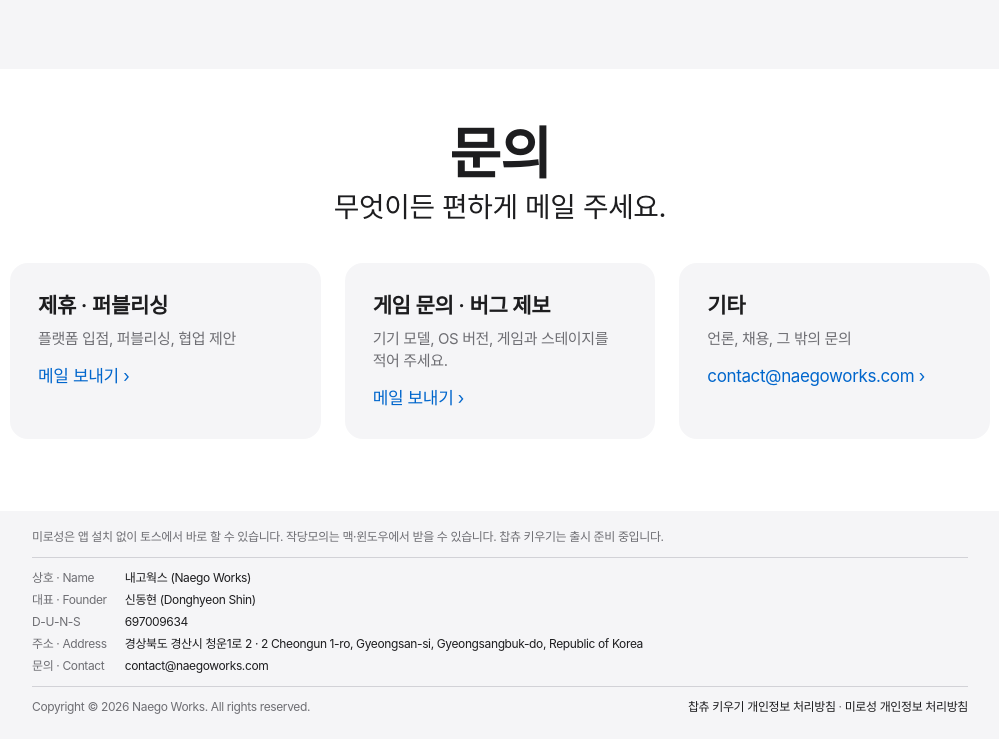
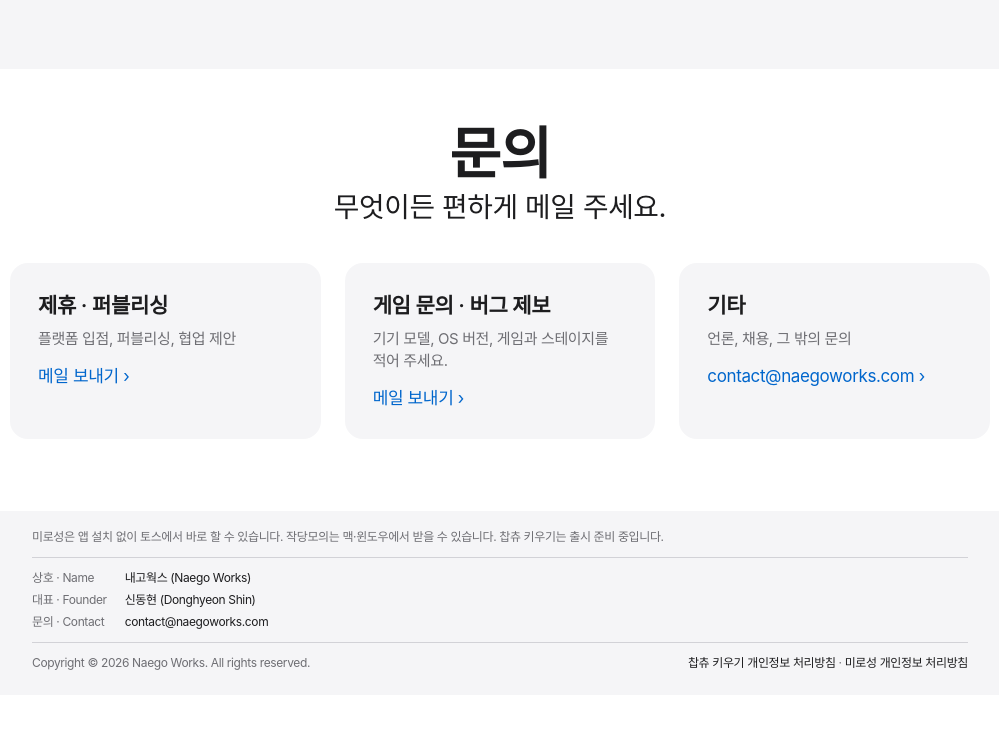
Before and after one commit to donghyeun02/naegoworks-site, a plain HTML site: page index.html in a window 1280 px wide. Shown: the part 3905-4644 px from the top of the page, without its empty margins (140-1139 px from the left). After the commit the page ends 4600 px from the top, so only its background shows below. Drawn offline with Linux system fonts and the light colour scheme; a web font is replaced by a local one.

Commit message:
홈 하단: 상호 · 대표 · 문의만 남김 (D-U-N-S · 주소 뺌)
Co-Authored-By: Claude Opus 5.5 <noreply@anthropic.com>

```diff
--- a/index.html
+++ b/index.html
@@ -315,8 +315,6 @@
     <dl>
       <dt>상호 · Name</dt><dd>내고웍스 (Naego Works)</dd>
       <dt>대표 · Founder</dt><dd>신동현 (Donghyeon Shin)</dd>
-      <dt>D-U-N-S</dt><dd>697009634</dd>
-      <dt>주소 · Address</dt><dd>경상북도 경산시 청운1로 2 · 2 Cheongun 1-ro, Gyeongsan-si, Gyeongsangbuk-do, Republic of Korea</dd>
       <dt>문의 · Contact</dt><dd><a href="mailto:contact@naegoworks.com">contact@naegoworks.com</a></dd>
     </dl>
     <div class="legal">
```
